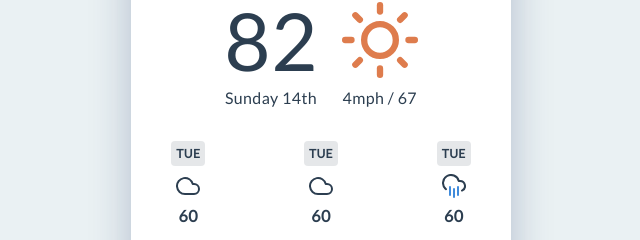
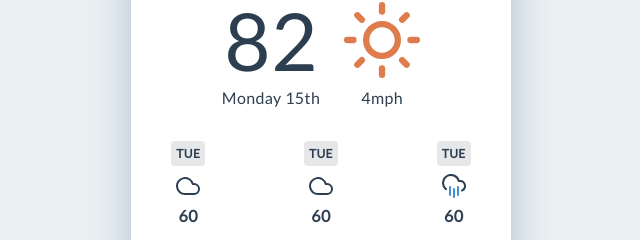
Before and after one commit to patrickxrivera/Weather-App, a plain HTML site: page index.html in a window 1280 px wide. Shown: the part 215-455 px from the top of the page, 319-959 px from the left. Drawn offline with Linux system fonts and the light colour scheme; a web font is replaced by a local one.

Commit message:
Refactored current date functionality

```diff
--- a/app.js
+++ b/app.js
@@ -77,8 +77,34 @@ function error(err) {
   navigator.geolocation.getCurrentPosition(getCurrent, error);
 }());
 
+(function() { // TODO
+  let now = new Date();
+  let date = getDate(now);
+  let day = getDay(now);
+  renderDate(date);
+  renderDay(day);
+}())
+
+function getDate(now) {
+  let date = now.getDate();
+  return addSuffixTo(date);
+}
+
+function getDay(now) {
+  let days = ['Sunday','Monday','Tuesday','Wednesday','Thursday','Friday','Saturday'];
+  let dayNum = now.getDay();
+  let dayName = days[dayNum];
+  return dayName;
+}
+
 function addSuffixTo(date) {
+  let suffix = getSuffixOf(date);
+  return date + suffix;
+}
+
+function getSuffixOf(date) {
   let suffix;
+
   let remainder = date % 10;
 
   if (remainder === 1 && date !== 11) {
@@ -94,14 +120,15 @@ function addSuffixTo(date) {
     suffix = 'th';
   }
 
-  return date + suffix;
+  return suffix;
 }
 
-(function() { // TODO
-  let days = ['Sunday','Monday','Tuesday','Wednesday','Thursday','Friday','Saturday'];
-  let now = new Date();
-  let date = now.getDate();
-  let day = days[now.getDay()];
-  date = addSuffixTo(date);
-  console.log({date, day});
-}())
+function renderDate(date) {
+  let dateEl = document.querySelector('.weather-today-area .weather-today-date')
+  dateEl.textContent = date;
+}
+
+function renderDay(day) {
+  let dayEl = document.querySelector('.weather-today-area .weather-today-weekday')
+  dayEl.textContent = day;
+}
--- a/index.html
+++ b/index.html
@@ -14,7 +14,8 @@
 
         <section class="location-and-time-area">
           <div class="location-area">
-            Tallahassee, FL
+            <span class="current-city">Tallahassee, </span>
+            <span class="current-country">FL</span>
           </div>
           <div class="time-area">
             <div class="time-icon">
@@ -99,7 +100,10 @@
           <div class="center-experiment"> <!-- TODO -->
             <div class="weather-today"> <!-- TODO -->
               <span class="weather-today-degrees">82</span>
-              <span><span class="weather-today-weekday">Sunday</span> 14th</span>
+              <span>
+                <span class="weather-today-weekday">Sunday</span>
+                <span class="weather-today-date">14th</span>
+              </span>
             </div>
             <span class="weather-today-gutter"></span>
             <div class="weather-today"> <!-- TODO -->
@@ -124,7 +128,7 @@
                 <line x1="4.22" y1="19.78" x2="5.64" y2="18.36" />
                 <line x1="18.36" y1="5.64" x2="19.78" y2="4.22" />
               </svg>
-              <span class="weather-today-subtext">4mph / 67</span>
+              <span class="weather-today-subtext">4mph</span>
             </div>
           </div>
         </section>
```
